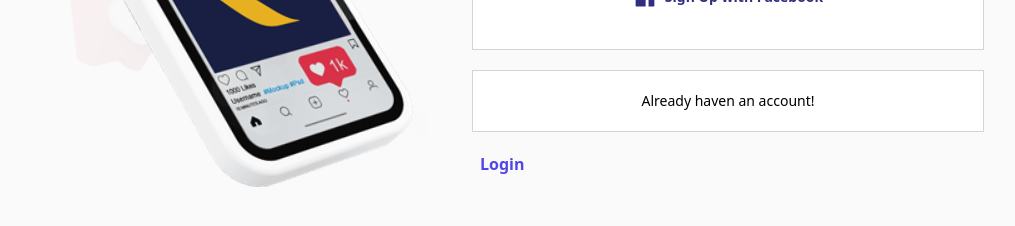
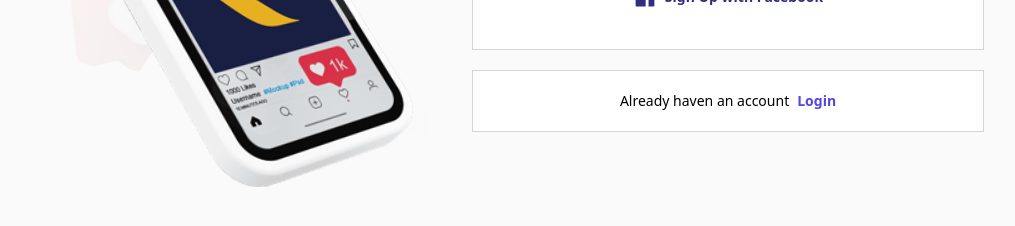
Before and after one commit to OneArc16/instagramClone, a Next.js app: page / in a window 1280 px wide. Shown: the part 440-666 px from the top of the page, without its empty margins (168-1183 px from the left). Built offline with nearby package versions, Linux system fonts and the light colour scheme.

Commit message:
LOGIN Y SIGN UP

```diff
--- a/src/components/Auth/index.js
+++ b/src/components/Auth/index.js
@@ -51,8 +51,9 @@ const Auth = () => {
               </div>
               {isLoginForm && <div className='w-full text-xs text-center text-indigo-900'>Forgotten your password?</div>}
           </div>
-          <div className='w-full py-5 space-y-5 text-sm text-center bg-white border border-gray-300'>{isLoginForm ? 'Don&apos;t have an account?' : 'Already haven an account!'}</div>
-          <span className='ml-2 font-semibold text-indigo-600'>{isLoginForm ? 'Sign Up' : 'Login'}</span>
+          <div className='w-full py-5 space-y-5 text-sm text-center bg-white border border-gray-300'>{isLoginForm ? 'Don&apos;t have an account?' : 'Already haven an account'}
+          <button onClick={() => setIsLoginForm((prev) => !prev)} className='ml-2 font-semibold text-indigo-600'>{isLoginForm ? 'Sign Up' : 'Login'}</button>
+          </div>
         </div>
       </div>
     </div>
```
